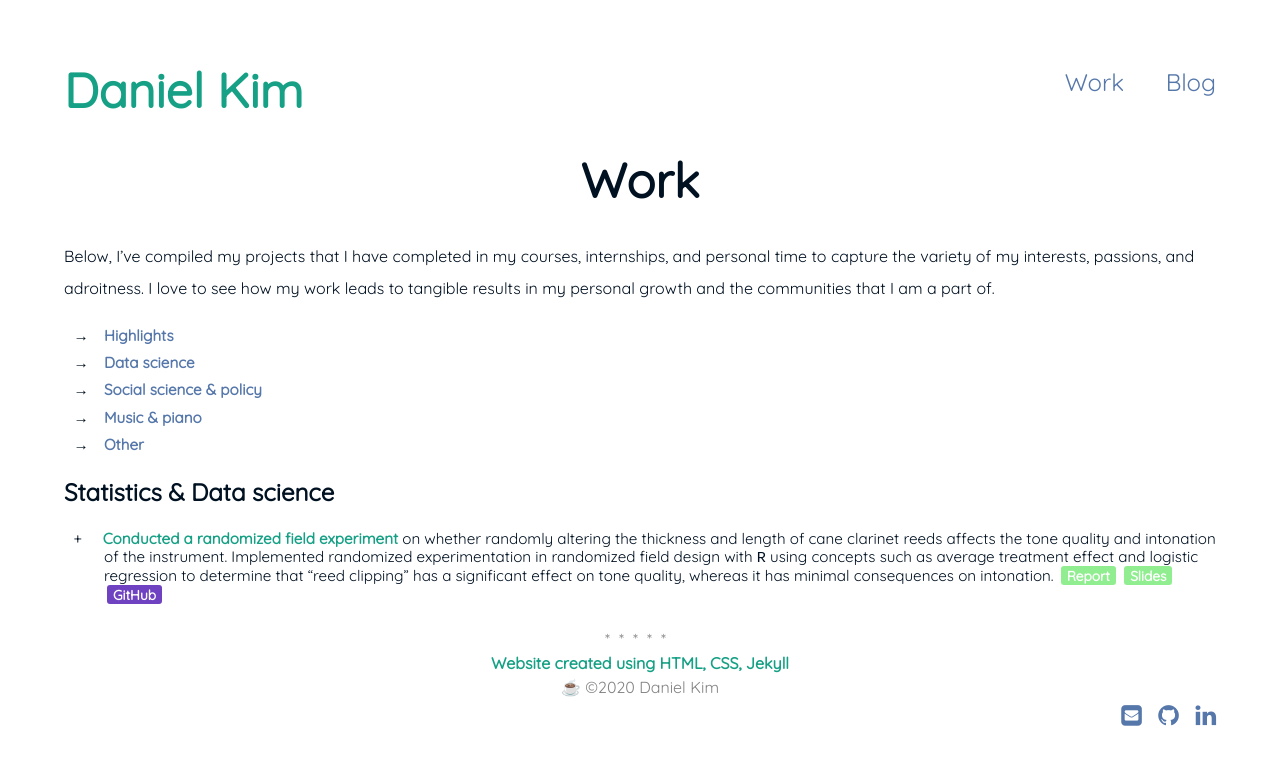
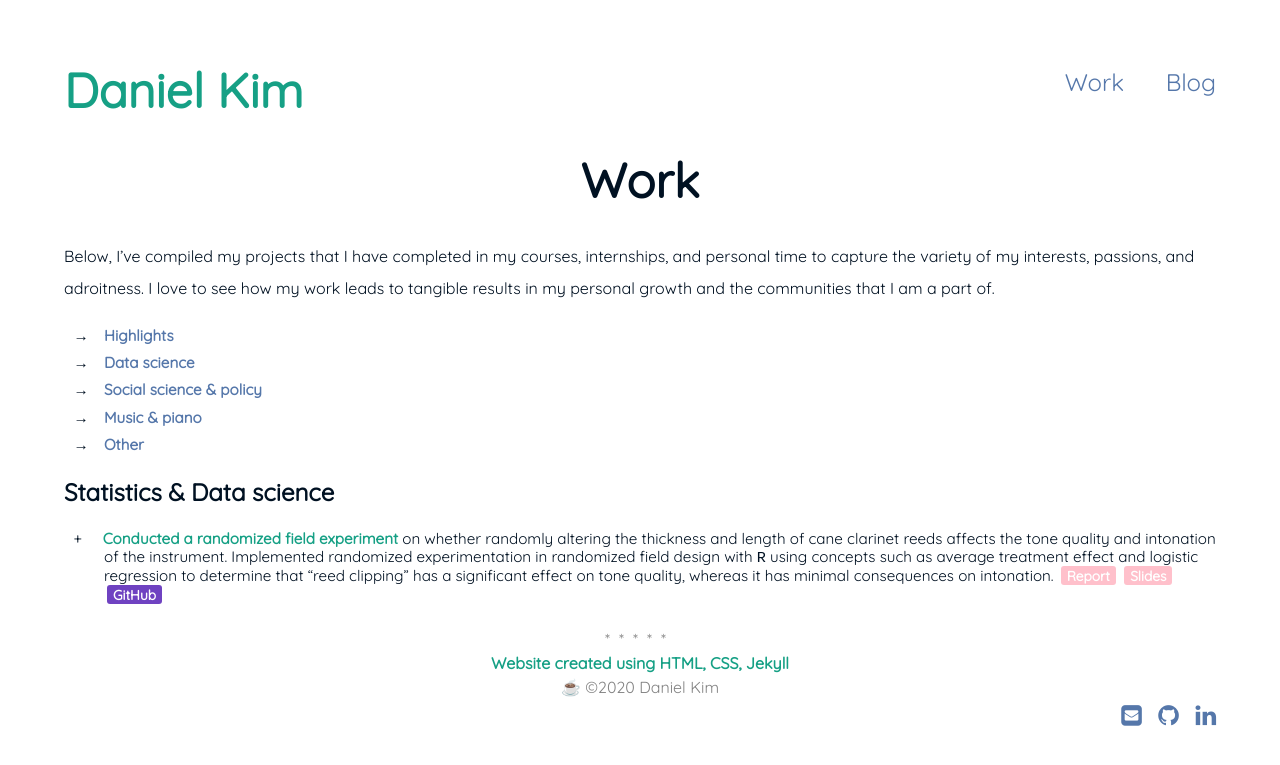
Before and after one commit to danielk56/danielk56.github.io, a Jekyll site: the page built from work.md, in a window 1280 px wide. Shown: the top 765 px of the page. Built offline with Jekyll 4.4.1, drawn with Linux system fonts in a browser that asks for light colours.

Commit message:
Update main.css

```diff
--- a/assets/css/main.css
+++ b/assets/css/main.css
@@ -309,7 +309,7 @@
 }
 
 .inline-label-page {
-    background-color: #90ee90;
+    background-color: #ffc0cb;
 }
 
 /* LISTS */
```
